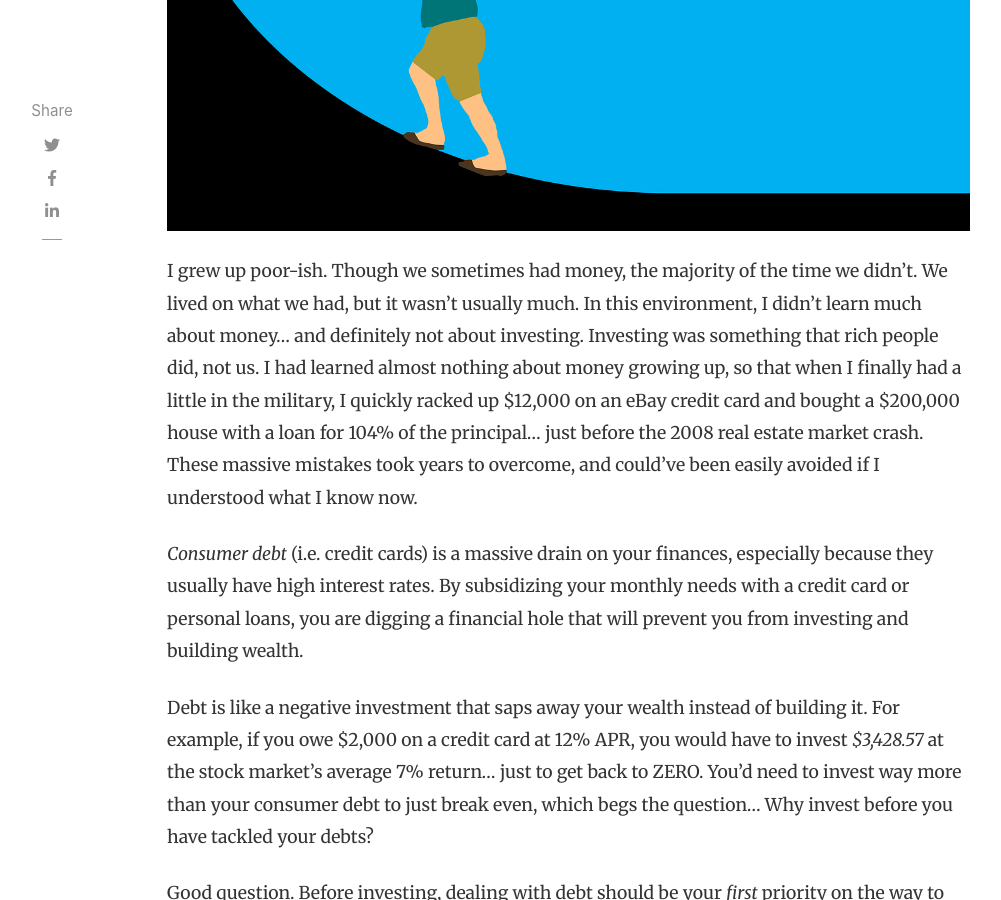
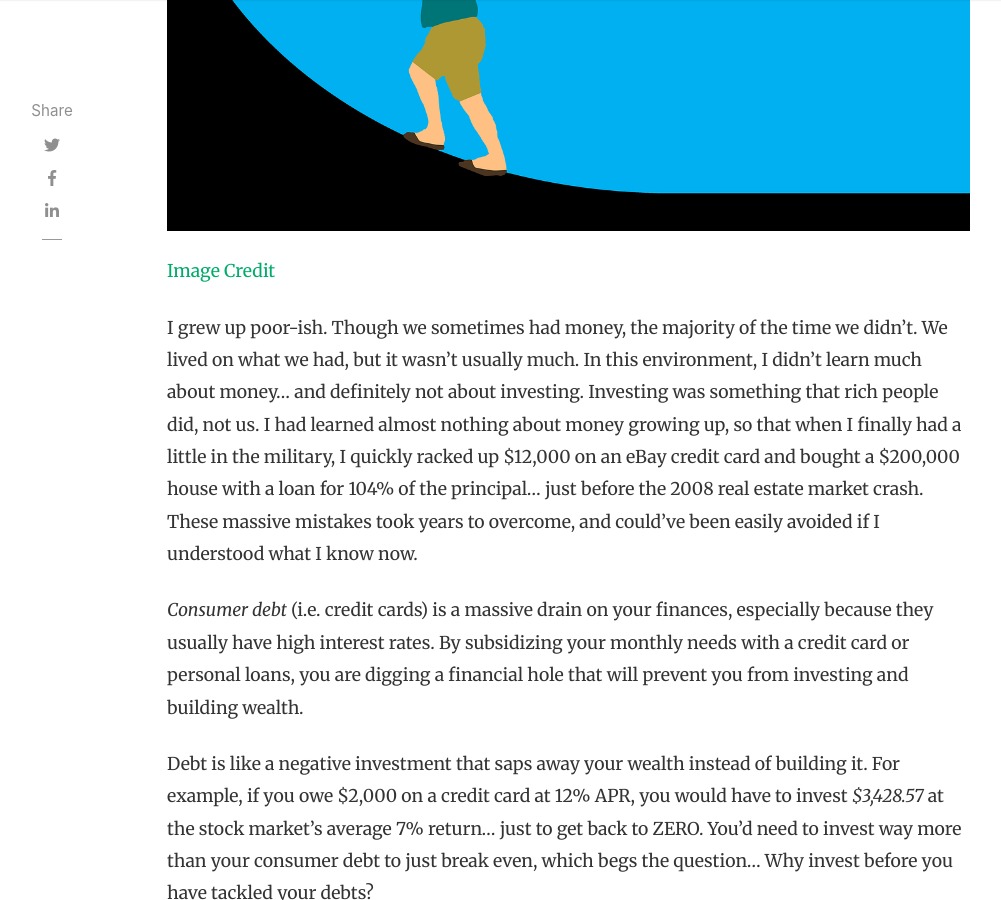
Before and after one commit to militaryinvestor/militaryinvestor.github.io, a Jekyll site: the page built from _posts/2021-08-29-How-Debt-Is-Holding-You-Back-And-How-to-Fix-It.md, in a window 1280 px wide and 900 px high, scrolled down 699 px. Shown: the whole window, without its empty margins (118-1119 px from the left). Built offline with Jekyll 4.4.1, drawn with Linux system fonts in a browser that asks for light colours; nearby versions of some CDN libraries; comment, search, counter and statistics services are not loaded.

Commit message:
Update 2021-08-29-How-Debt-Is-Holding-You-Back-And-How-to-Fix-It.md

```diff
--- a/_posts/2021-08-29-How-Debt-Is-Holding-You-Back-And-How-to-Fix-It.md
+++ b/_posts/2021-08-29-How-Debt-Is-Holding-You-Back-And-How-to-Fix-It.md
@@ -7,6 +7,8 @@ image: assets/images/2021-08-29-Debt.png
 featured: false
 hidden: false
 ---
+[Image Credit](https://pixabay.com/illustrations/debt-money-credit-loan-mortgage-3272735/)
+
 
 I grew up poor-ish.  Though we sometimes had money, the majority of the time we didn’t.  We lived on what we had, but it wasn’t usually much.  In this environment, I didn’t learn much about money… and definitely not about investing.  Investing was something that rich people did, not us.  I had learned almost nothing about money growing up, so that when I finally had a little in the military, I quickly racked up $12,000 on an eBay credit card and bought a $200,000 house with a loan for 104% of the principal… just before the 2008 real estate market crash.  These massive mistakes took years to overcome, and could’ve been easily avoided if I understood what I know now.
 
```
